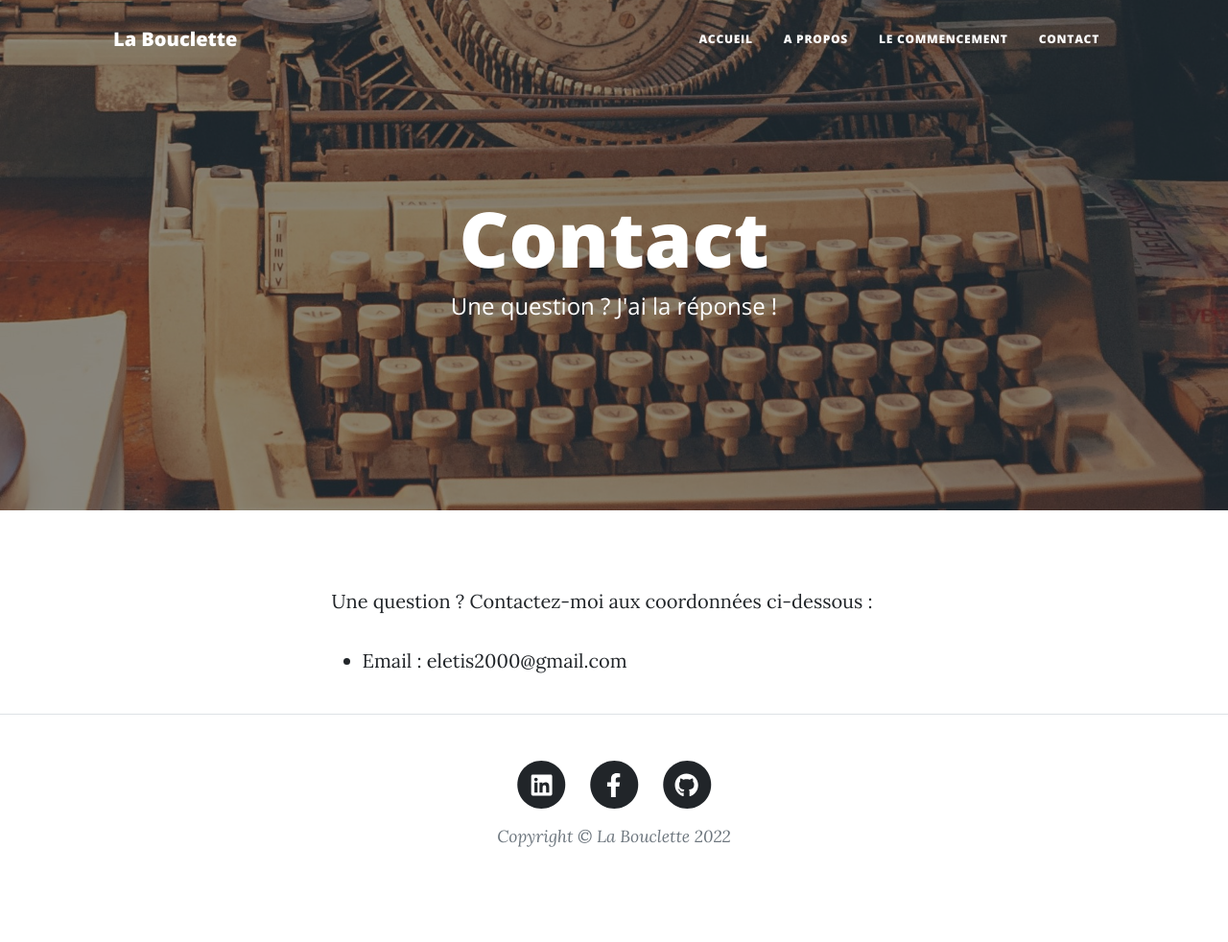
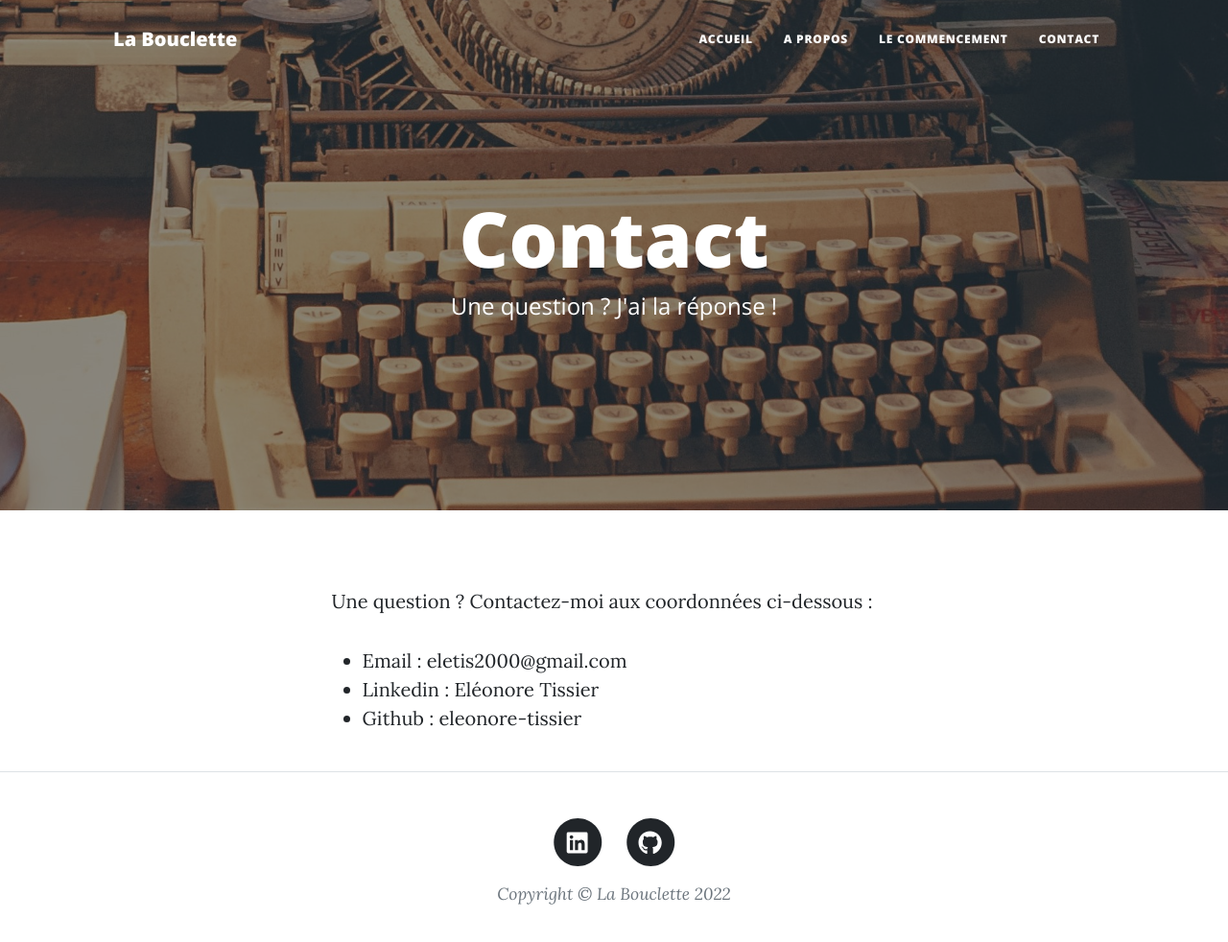
Before and after one commit to eleonore-tissier/eleonore-tissier.github.io, a plain HTML site: page contact.html in a window 1280 px wide. Shown: the whole page at 96% size. Before the commit the page ends 934 px from the top, so only its background shows below. Drawn offline with nearby package versions, Linux system fonts and the light colour scheme.

Commit message:
Change of links in footer Add of links in about

```diff
--- a/contact.html
+++ b/contact.html
@@ -40,6 +40,8 @@
                         <p>Une question ? Contactez-moi aux coordonnées ci-dessous :</p>
                         <ul>
                             <li>Email : eletis2000@gmail.com</li>
+                            <li>Linkedin : <a href="linkedin.com/in/éléonore-tissier-5701671b9">Eléonore Tissier</a></li>
+                            <li>Github : <a href="https://github.com/eleonore-tissier">eleonore-tissier</a></li>
                         </ul>
                     </div>
                 </div>
--- a/footer.html
+++ b/footer.html
@@ -3,7 +3,7 @@
         <div class="col-md-10 col-lg-8 col-xl-7">
             <ul class="list-inline text-center">
                 <li class="list-inline-item">
-                    <a href="#!">
+                    <a href="linkedin.com/in/éléonore-tissier-5701671b9">
                         <span class="fa-stack fa-lg">
                             <i class="fas fa-circle fa-stack-2x"></i>
                             <i class="fab fa-linkedin fa-stack-1x fa-inverse"></i>
@@ -11,15 +11,7 @@
                     </a>
                 </li>
                 <li class="list-inline-item">
-                    <a href="#!">
-                        <span class="fa-stack fa-lg">
-                            <i class="fas fa-circle fa-stack-2x"></i>
-                            <i class="fab fa-facebook-f fa-stack-1x fa-inverse"></i>
-                        </span>
-                    </a>
-                </li>
-                <li class="list-inline-item">
-                    <a href="#!">
+                    <a href="https://github.com/eleonore-tissier">
                         <span class="fa-stack fa-lg">
                             <i class="fas fa-circle fa-stack-2x"></i>
                             <i class="fab fa-github fa-stack-1x fa-inverse"></i>
```
